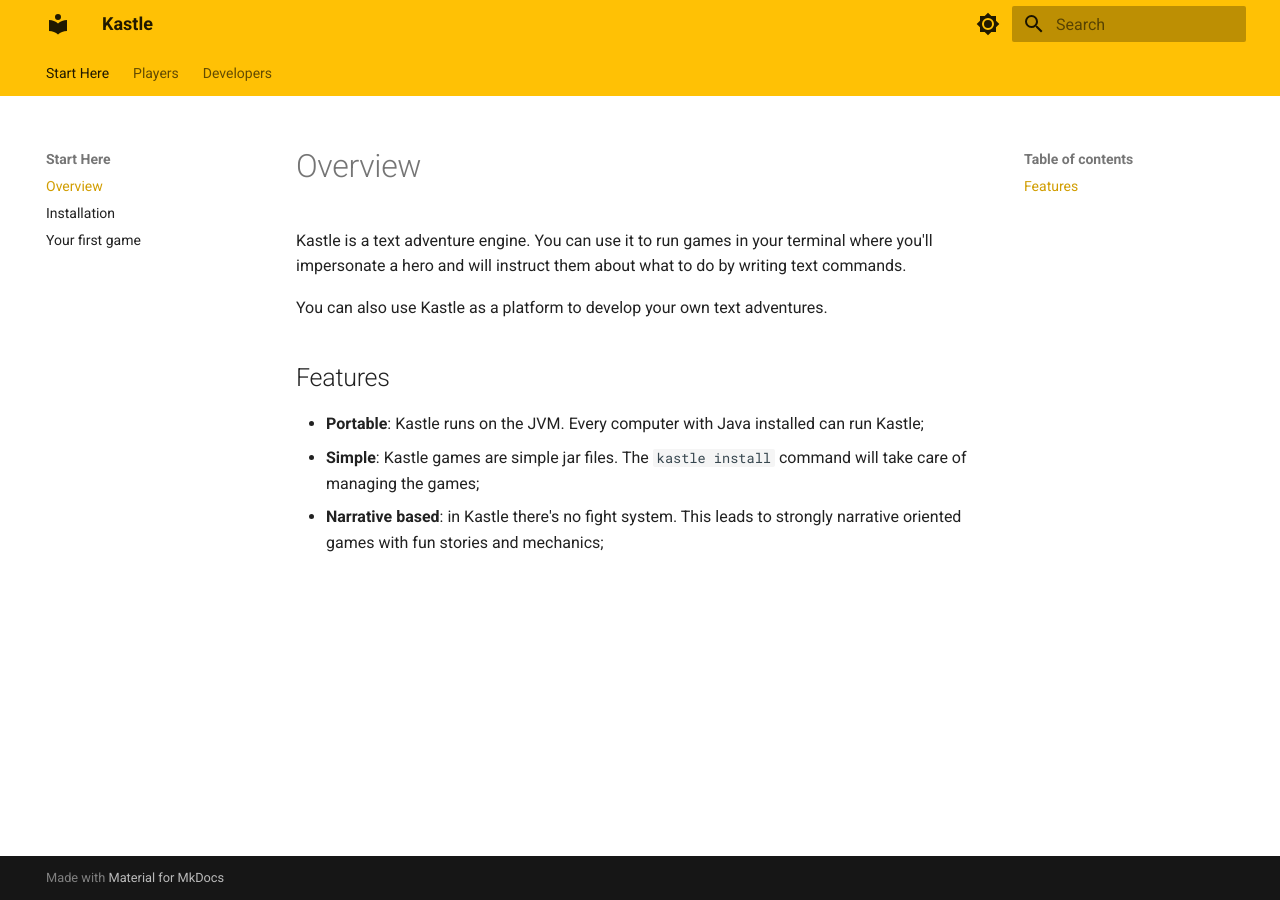
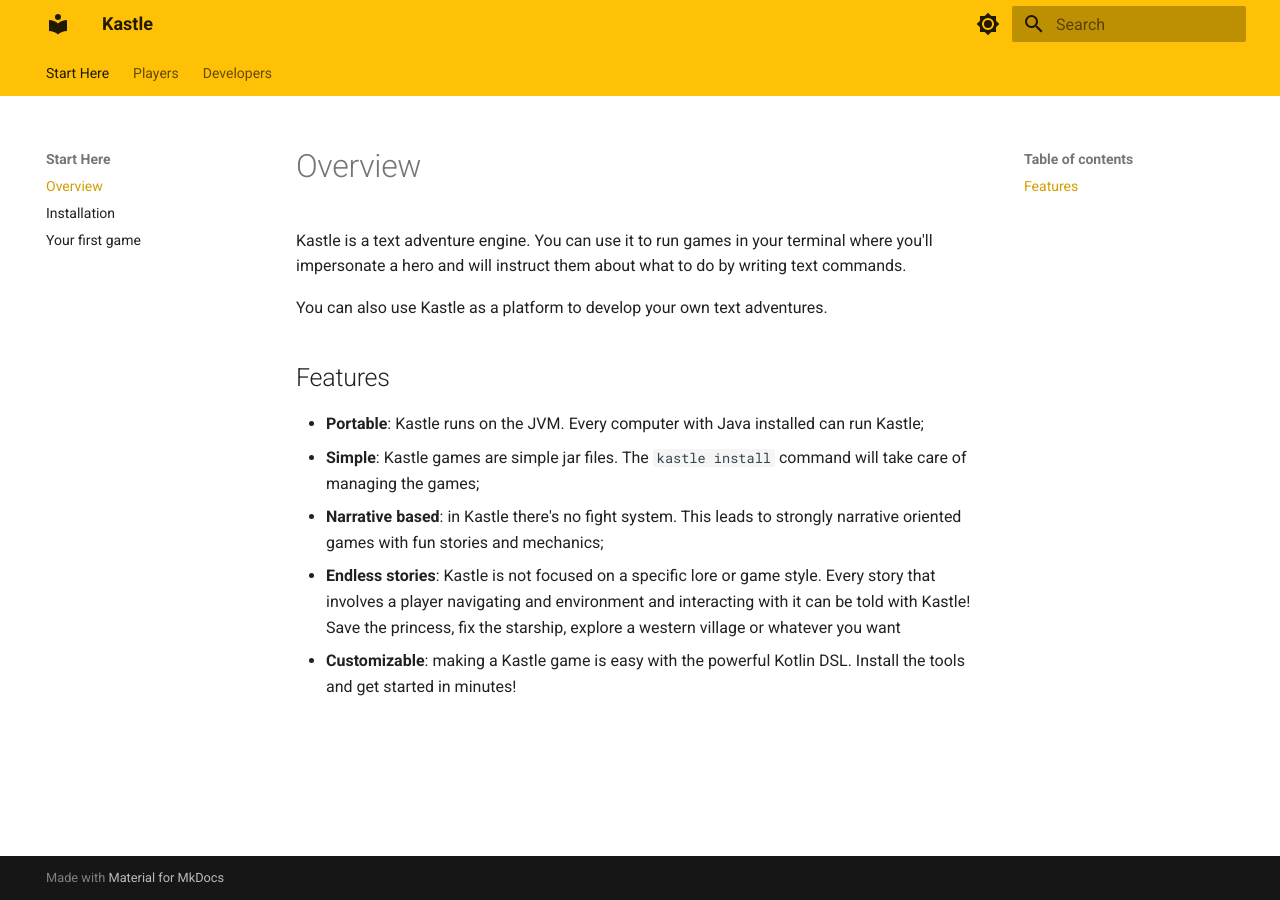
Before and after one commit to Essay97/kastle-docs, an MkDocs documentation site: the page built from docs/getting-started/overview.md, in a window 1280 px wide. Built offline with MkDocs 1.6.1 and Material for MkDocs 9.7.7, drawn with Linux system fonts in a browser that asks for light colours.

Commit message:
continue overview

```diff
--- a/docs/getting-started/overview.md
+++ b/docs/getting-started/overview.md
@@ -9,3 +9,5 @@
 - **Portable**: Kastle runs on the JVM. Every computer with Java installed can run Kastle;
 - **Simple**: Kastle games are simple jar files. The `kastle install` command will take care of managing the games;
 - **Narrative based**: in Kastle there's no fight system. This leads to strongly narrative oriented games with fun stories and mechanics;
+- **Endless stories**: Kastle is not focused on a specific lore or game style. Every story that involves a player navigating and environment and interacting with it can be told with Kastle! Save the princess, fix the starship, explore a western village or whatever you want
+- **Customizable**: making a Kastle game is easy with the powerful Kotlin DSL. Install the tools and get started in minutes!
```
